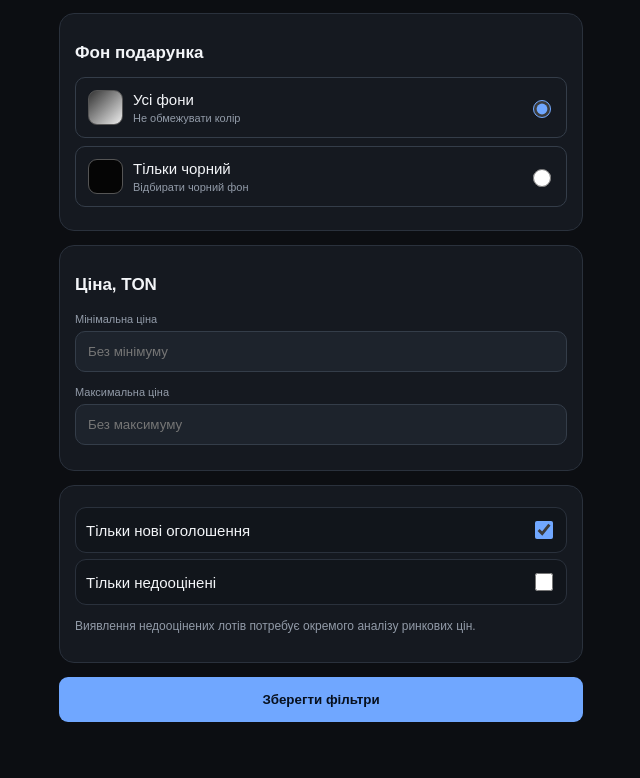
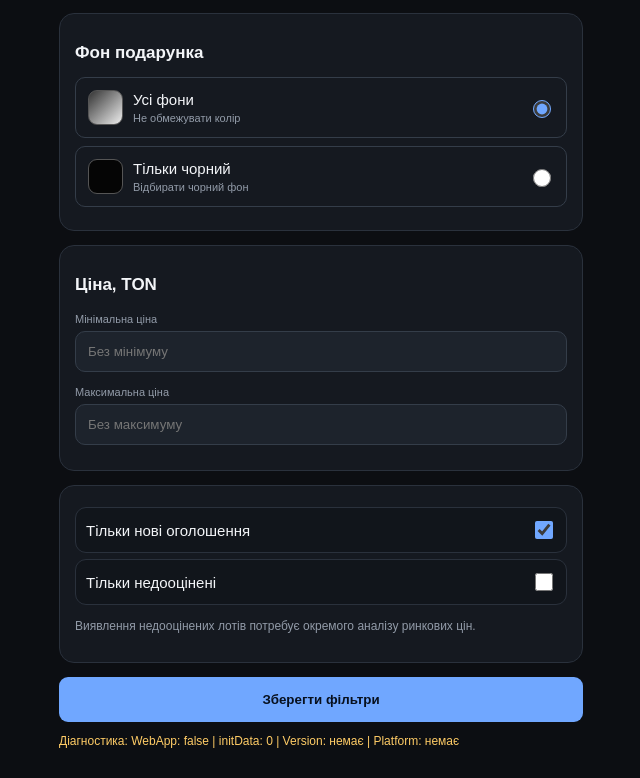
Before and after one commit to slaviksavcuk9-blip/nft-radar-app, a plain HTML site: page index.html in a window 1280 px wide. Shown: the part 857-1635 px from the top of the page, without its empty margins (319-959 px from the left). Before the commit the page ends 1609 px from the top, so only its background shows below. Drawn offline with Linux system fonts and the light colour scheme.

Commit message:
Update index.html

```diff
--- a/index.html
+++ b/index.html
@@ -92,6 +92,17 @@ input[type=checkbox],input[type=radio]{width:18px;height:18px;accent-color:#70a7
 <script>
 const tg = window.Telegram?.WebApp;
 if(tg){tg.ready();tg.expand();}
+ setTimeout(() => {
+ const info = document.createElement("p");
+ info.style.cssText = "color:#ffcc66;font-size:12px;word-break:break-all;";
+ info.textContent =
+  "Діагностика: " +
+  "WebApp: " + (!!window.Telegram?.WebApp) +
+  " | initData: " + (window.Telegram?.WebApp?.initData?.length || 0) +
+  " | Version: " + (window.Telegram?.WebApp?.version || "немає") +
+  " | Platform: " + (window.Telegram?.WebApp?.platform || "немає");
+ document.querySelector("main").appendChild(info);
+}, 500);
 
 /* Демо-дані. Замінимо реальним каталогом після підключення API. */
 const gifts=[
```
